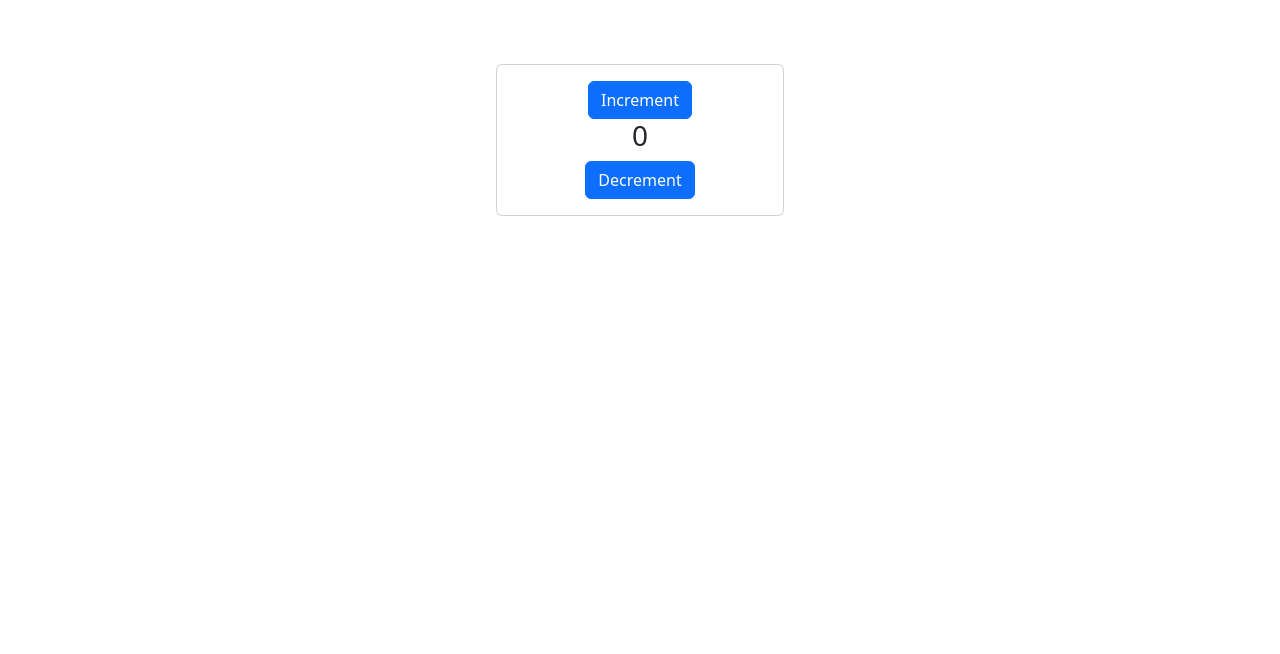
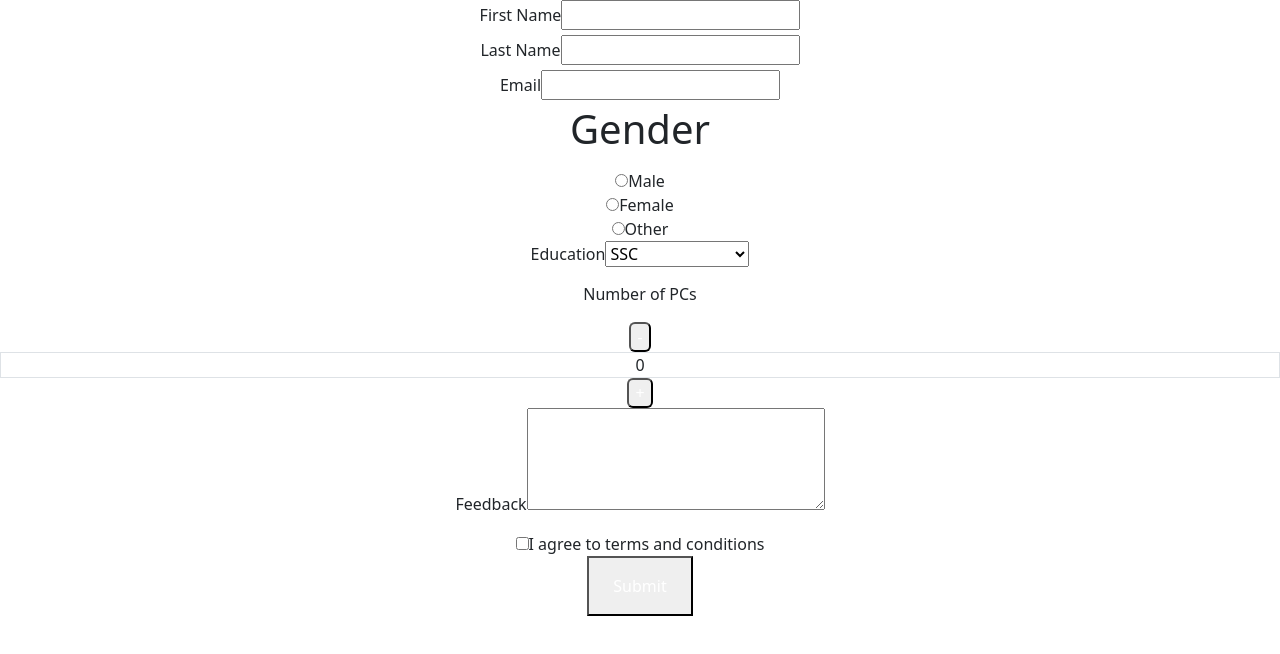
Before and after one commit to mehedihasananik/React-Context-Reducer, a React (Create React App) app: page / in a window 1280 px wide. Shown: the top 654 px of the page. Built offline with nearby package versions, Linux system fonts and the light colour scheme.

Commit message:
useReducer

```diff
--- a/src/App.js
+++ b/src/App.js
@@ -1,6 +1,8 @@
 import 'bootstrap/dist/css/bootstrap.min.css';
 import { createContext, useState } from 'react';
+
 import Counter from './pages/Counter';
+import Form from './pages/Form';
 import Parent from './pages/Parent';
 import ShortForm from './pages/ShortForm';
 
@@ -19,7 +21,8 @@ function App() {
     // </CONTEXT_CONTAINER.Provider>
     <div>
       {/* <ShortForm /> */}
-      <Counter />
+      {/* <Counter /> */}
+      <Form />
     </div>
   );
 }
--- a/src/pages/Counter.js
+++ b/src/pages/Counter.js
@@ -5,11 +5,12 @@ const Counter = () => {
   const initialState = 0;
 
   function reducer(state, action) {
+    console.log(state, action);
     if (action.type === "increment") {
-      return state + 1
+      return state + action.payload;
     }
     else if (action.type === "decremnt") {
-      return state - 1
+      return state - action.payload;
     }
   }
 
@@ -25,9 +26,9 @@ const Counter = () => {
     }}>
       <Card style={{ width: '18rem' }}>
         <Card.Body className="text-center">
-          <Button onClick={() => dispatch({ type: "increment" })}>Increment</Button>
+          <Button onClick={() => dispatch({ type: "increment", payload: { count: 5 } })}>Increment</Button>
           <h3>{state}</h3>
-          <Button onClick={() => dispatch({ type: "decremnt" })}>Decrement</Button>
+          <Button onClick={() => dispatch({ type: "decremnt", payload: { count: 5 } })}>Decrement</Button>
         </Card.Body>
       </Card>
     </div>
--- /dev/null
+++ b/src/pages/Form.js
@@ -0,0 +1,148 @@
+const Form = () => {
+  return (
+    <div className="text-center">
+      <form
+        className=''
+
+      >
+        <div className='flex flex-col w-full max-w-xs'>
+          <label className='mb-2' htmlFor='firstName'>
+            First Name
+          </label>
+          <input
+            type='text'
+            name='firstName'
+            id='firstName'
+
+          />
+        </div>
+        <div className='flex flex-col w-full max-w-xs'>
+          <label className='mb-2' htmlFor='lastName'>
+            Last Name
+          </label>
+          <input
+            type='text'
+            name='lastName'
+            id='lastName'
+
+          />
+        </div>
+        <div className='flex flex-col w-full max-w-xs'>
+          <label className='mb-2' htmlFor='email'>
+            Email
+          </label>
+          <input
+            type='email'
+            name='email'
+            id='email'
+
+          />
+        </div>
+        <div className='flex flex-col w-full max-w-xs'>
+          <h1 className='mb-3'>Gender</h1>
+          <div className='flex gap-3'>
+            <div>
+              <input
+                type='radio'
+                id='male'
+                name='gender'
+                value='male'
+
+              />
+              <label className='ml-2 text-lg' for='male'>
+                Male
+              </label>
+            </div>
+            <div>
+              <input
+                type='radio'
+                id='female'
+                name='gender'
+                value='female'
+
+              />
+              <label className='ml-2 text-lg' for='female'>
+                Female
+              </label>
+            </div>
+            <div>
+              <input
+                type='radio'
+                id='other'
+                name='gender'
+                value='other'
+
+              />
+              <label className='ml-2 text-lg' for='other'>
+                Other
+              </label>
+            </div>
+          </div>
+        </div>
+        <div className='flex flex-col w-full max-w-xs'>
+          <label className='mb-3' for='education'>
+            Education
+          </label>
+          <select
+            name='education'
+            id='education'
+
+          >
+            <option value='SSC'>SSC</option>
+            <option value='HSC'>HSC</option>
+            <option value='underGrad'>Under Graduate</option>
+            <option value='graduate'>Graduate</option>
+          </select>
+        </div>
+        <div className='flex flex-col w-full max-w-xs'>
+          <label className='mb-3'>Number of PCs</label>
+          <div className='flex justify-between items-center gap-2 '>
+            <button className='bg-indigo-500 text-lg text-white rounded h-10 w-10 '>
+              -
+            </button>
+            <div className='border flex-1 flex justify-center items-center h-10 rounded-md border-gray-300'>
+              <span className='text-lg'>0</span>
+            </div>
+            <button className='bg-indigo-500 text-lg text-white rounded h-10 w-10'>
+              +
+            </button>
+          </div>
+        </div>
+        <div className='flex flex-col w-full max-w-xs'>
+          <label className='mb-3' for='feedback'>
+            Feedback
+          </label>
+          <textarea
+            name='feedback'
+            id='feedback'
+            cols='30'
+            rows='4'
+
+          ></textarea>
+        </div>
+
+        <div className='flex justify-between items-center w-full'>
+          <div className='flex  w-full max-w-xs'>
+            <input
+              className='mr-3'
+              type='checkbox'
+              name='term'
+              id='terms'
+
+            />
+            <label for='terms'>I agree to terms and conditions</label>
+          </div>
+          <button
+            className=' px-4 py-3 bg-indigo-500 rounded-md font-semibold text-white text-lg disabled:bg-gray-500'
+            type='submit'
+
+          >
+            Submit
+          </button>
+        </div>
+      </form>
+    </div>
+  );
+}
+
+export default Form;
```
